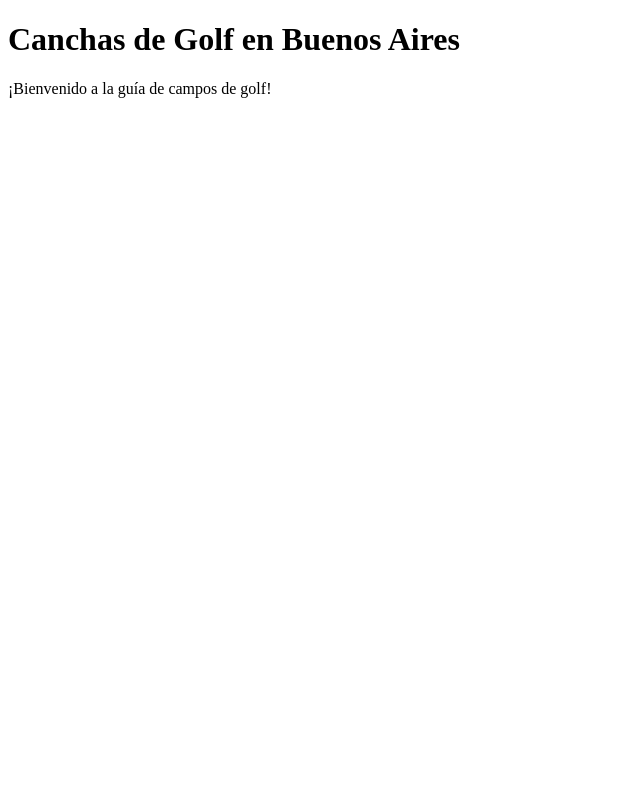
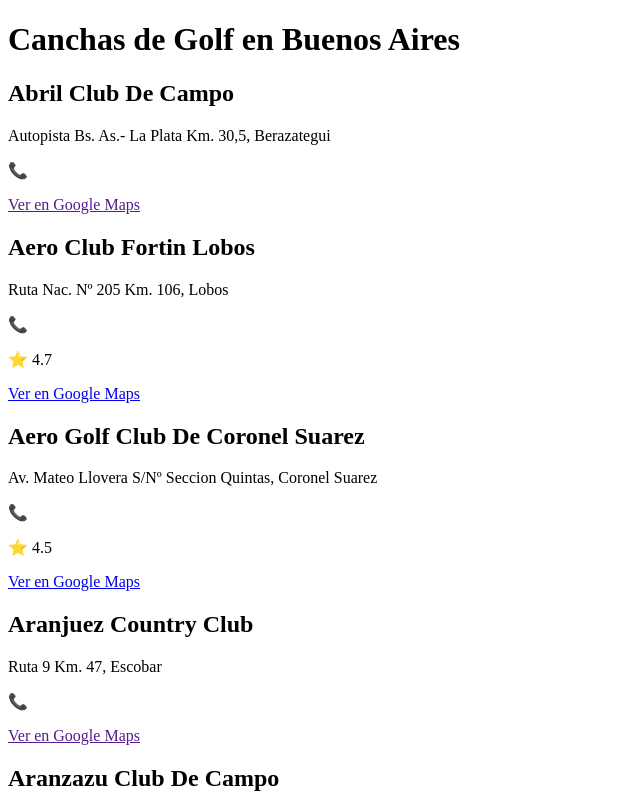
Before and after one commit to martomartomarto/golf-buenos-aires-app, a Next.js app: page / in a window 1280 px wide. Shown: the top 800 px of the page, without its empty margins (0-640 px from the left). Built offline with nearby package versions, Linux system fonts and the light colour scheme.

Commit message:
Update index.tsx

```diff
--- a/pages/index.tsx
+++ b/pages/index.tsx
@@ -1,14 +1,30 @@
-// pages/index.tsx
-import React from "react";
+import { useEffect, useState } from "react";
+import GolfCourseCard from "../components/GolfCourseCard";
 
-const HomePage = () => {
-  return (
-    <div>
-      <h1>Canchas de Golf en Buenos Aires</h1>
-      <p>¡Bienvenido a la guía de campos de golf!</p>
-    </div>
-  );
+type GolfCourse = {
+  Nombre: string;
+  Dirección: string;
+  Localidad: string;
+  rating: string;
+  maps_url: string;
+  Telefono: string;
 };
 
-export default HomePage;
-// Placeholder
+export default function HomePage() {
+  const [courses, setCourses] = useState<GolfCourse[]>([]);
+
+  useEffect(() => {
+    fetch("/data/golf-courses.enriched.json")
+      .then((res) => res.json())
+      .then((data) => setCourses(data));
+  }, []);
+
+  return (
+    <main className="p-6 bg-gray-100 min-h-screen">
+      <h1 className="text-3xl font-bold mb-6">Canchas de Golf en Buenos Aires</h1>
+      {courses.map((course, i) => (
+        <GolfCourseCard key={i} course={course} />
+      ))}
+    </main>
+  );
+}
```
